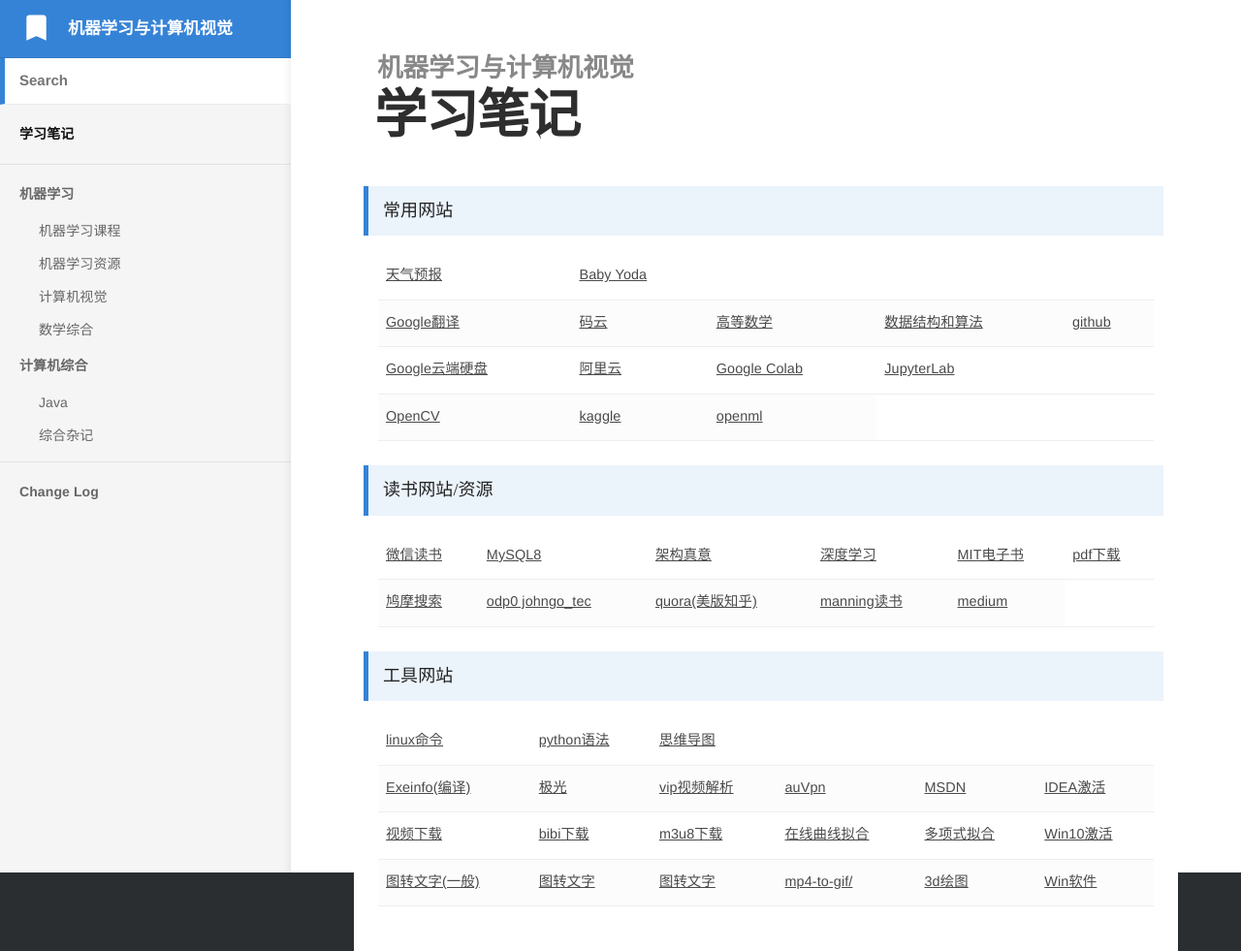
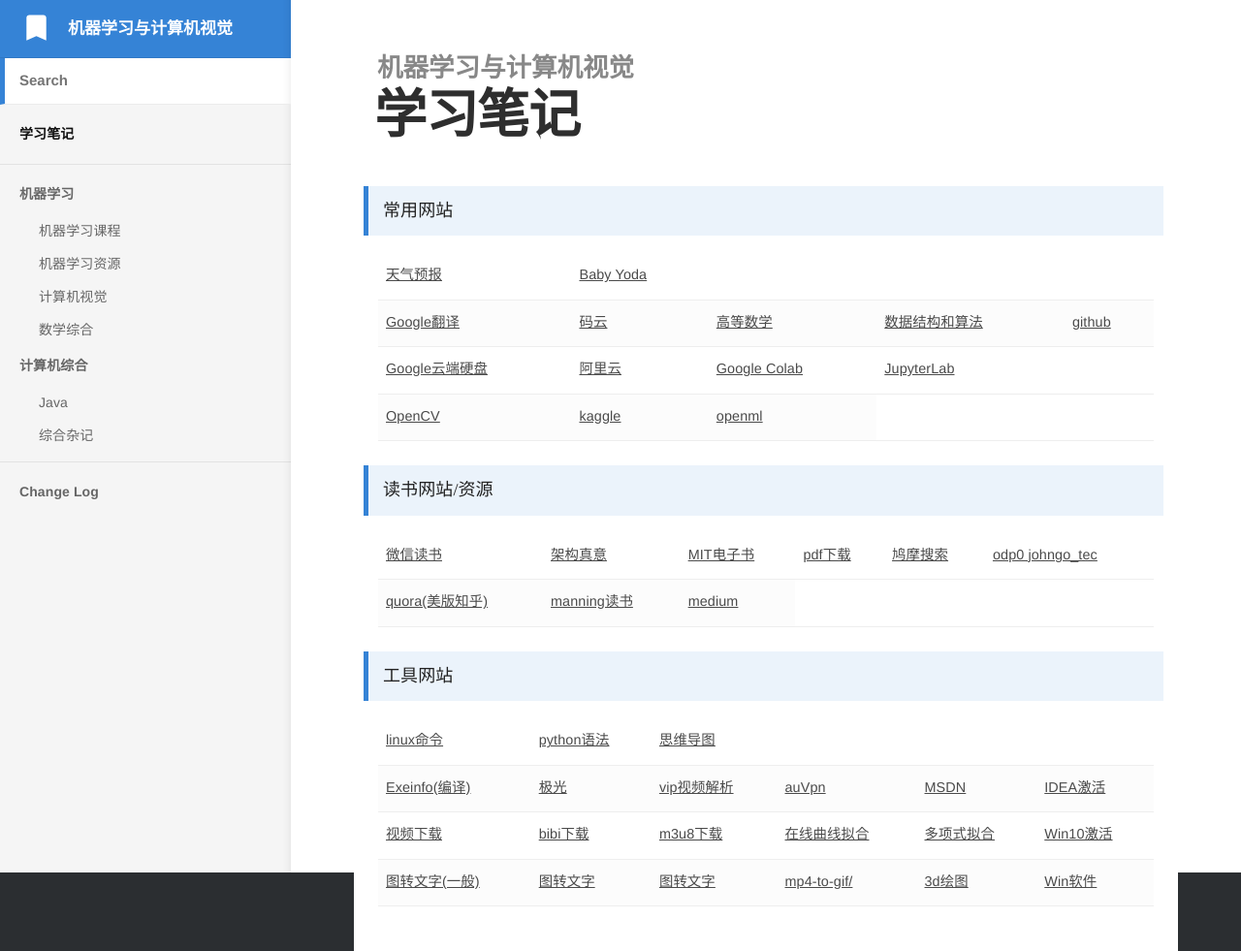
Before and after one commit to bashendixie/Machine_Learning_Notes, a Jekyll site: the page built from index.md, in a window 1280 px wide. Shown: the whole page at 97% size. Built offline with Jekyll 4.4.1, drawn with Linux system fonts in a browser that asks for light colours; some web fonts are replaced.

Commit message:
no message

```diff
--- a/index.md
+++ b/index.md
@@ -67,13 +67,7 @@
 				<a href="https://weread.qq.com/" target="_blank">微信读书</a>
 			</td>
 			<td>
-				<a href="https://weread.qq.com/web/reader/45b32df07195029145b66f4kc81322c012c81e728d9d180" target="_blank">MySQL8</a>
-			</td>
-			<td>
 				<a href="https://e-m.jd.com/static/read/dist/index.html?ebookId=30727974&name=%E6%9E%B6%E6%9E%84%E7%9C%9F%E6%84%8F%EF%BC%9A%E4%BC%81%E4%B8%9A%E7%BA%A7%E5%BA%94%E7%94%A8%E6%9E%B6%E6%9E%84%E8%AE%BE%E8%AE%A1%E6%96%B9%E6%B3%95%E8%AE%BA%E4%B8%8E%E5%AE%9E%E8%B7%B5" target="_blank">架构真意</a>
-			</td>
-			<td>
-				<a href="https://e-m.jd.com/static/read/dist/index.html?ebookId=30468336&name=%E7%A5%9E%E7%BB%8F%E7%BD%91%E7%BB%9C%E4%B8%8E%E6%B7%B1%E5%BA%A6%E5%AD%A6%E4%B9%A0" target="_blank">深度学习</a>
 			</td>
 			<td>
 				<a href="https://mitpress.ublish.com/" target="_blank">MIT电子书</a>
@@ -81,14 +75,14 @@
 			<td>
 				<a href="http://www.java1234.com/a/javabook/javabase/" target="_blank">pdf下载</a>
 			</td>
-		</tr>
-		<tr>
 			<td>
 				<a href="https://www.jiumodiary.com/" target="_blank">鸠摩搜索</a>
 			</td>
 			<td>
 				<a href="https://pan.baidu.com/share/init?surl=oTJjTkxK0PuV2nRExq1wcA" target="_blank">odp0 johngo_tec</a>
 			</td>
+		</tr>
+		<tr>
 			<td>
 				<a href="https://www.quora.com/" target="_blank">quora(美版知乎)</a>
 			</td>
```
Also changed, not shown: _docs/5、计算机综合/综合杂记.md (+3 -1 lines).
